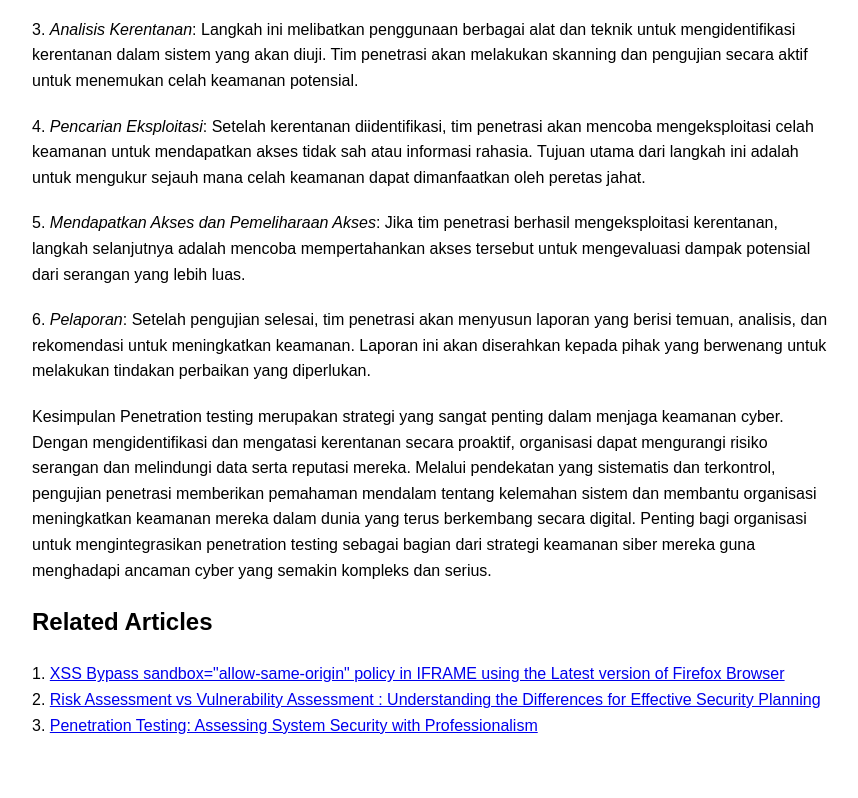
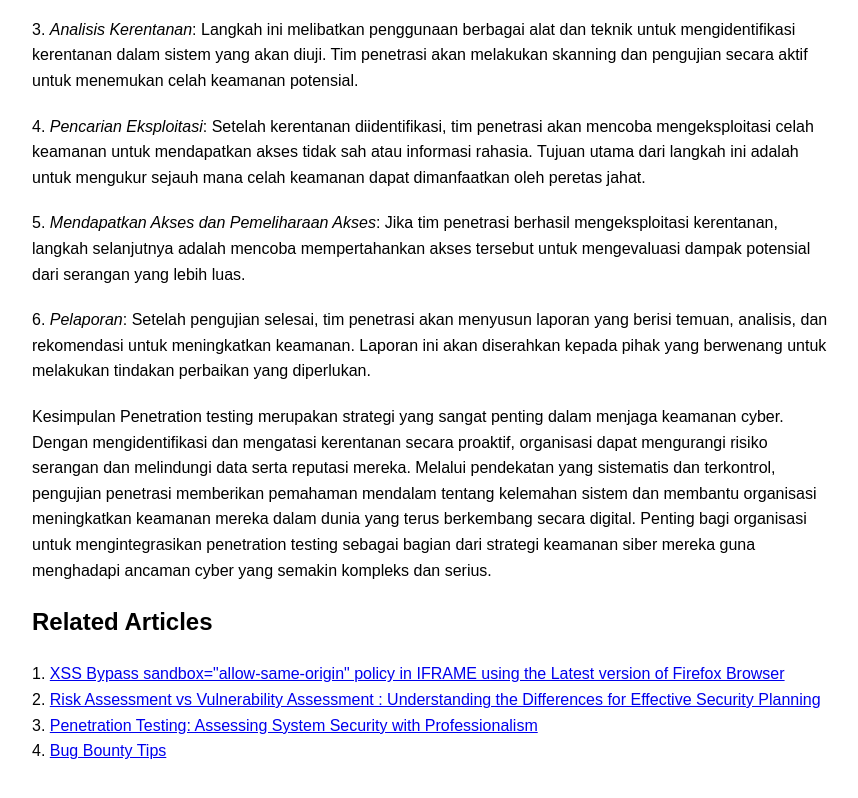
Before and after one commit to secrash/cybersecurity, a plain HTML site: page index.html in a window 1280 px wide. Shown: the part 1911-2709 px from the top of the page, without its empty margins (208-1066 px from the left). Drawn offline with Linux system fonts and the light colour scheme.

Commit message:
Update index.html
Signed-off-by: secrash <113272009+secrash@users.noreply.github.com>

```diff
--- a/index.html
+++ b/index.html
@@ -71,7 +71,8 @@ Penetration testing merupakan strategi yang sangat penting dalam menjaga keamana
     <h2>Related Articles</h2>
     <p>1. <a href="https://www.secrash.com/2023/07/xss-bypass-sandbox-policy-in-iframe-using-latest-version-of-firefox-browser.html" target="_blank">XSS Bypass sandbox="allow-same-origin" policy in IFRAME using the Latest version of Firefox Browser</a><br/>
        2. <a href="https://www.secrash.com/2023/06/risk-assessment-vs-vulnerability.html" target="_blank">Risk Assessment vs Vulnerability Assessment : Understanding the Differences for Effective Security Planning</a><br/>
-       3. <a href="https://secrash.pages.dev">Penetration Testing: Assessing System Security with Professionalism</a>
+       3. <a href="https://secrash.pages.dev">Penetration Testing: Assessing System Security with Professionalism</a><br/>
+       4. <a href="https://maps.google.co.jp/url?q=https%3A%2F%2Fwww.secrash.com">Bug Bounty Tips</a>
     </p>
 </body>
 </html>
```
